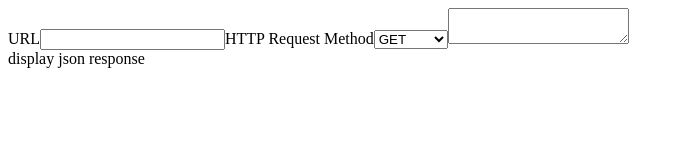
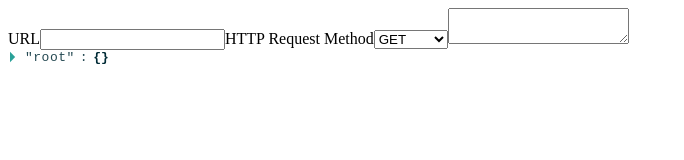
Before and after one commit to benwaples/resty, a React app: page / in a window 1280 px wide. Shown: the top 160 px of the page, without its empty margins (0-684 px from the left). Built offline with nearby package versions, Linux system fonts and the light colour scheme.

Commit message:
update json view

```diff
--- a/src/container/Resty.jsx
+++ b/src/container/Resty.jsx
@@ -15,13 +15,14 @@ export default class Resty extends Component {
 
   handleSubmit = async(event) => {
     event.preventDefault();
-
+    // eslint-disable-next-line max-len
+    if(this.state.history.includes({ url: this.state.url, method: this.state.method })) {
+      alert('already searched for');
+      return this.setState({ response, url: '' });
+    }
     const json = await fetchUrl(this.state.url, this.state.method);
     const response = await json.json();
-    // eslint-disable-next-line max-len
-    if(this.state.history.includes({ url: this.state.url, method: this.state.method })) {
-      this.setState({ response, url: '' });
-    } else {
+
     this.setState(state => ({
       response,
       history: [
@@ -30,19 +31,18 @@ export default class Resty extends Component {
       ],
       url: '',
     }));
-    }
+
   }
 
   handleClick = async(url, method) => {
-    console.log('it fires');
     const json = await fetchUrl(url, method);
     const response = await json.json();
-    console.log(json);
+
     this.setState(state => ({
       response,
       history: [
         ...state.history,
-        { url, method }
+        { url: state.url, method: state.method }
       ],
       url: '',
     }));
--- a/src/presentations/Display/Display.jsx
+++ b/src/presentations/Display/Display.jsx
@@ -1,8 +1,7 @@
 import React from 'react';
 import PropTypes from 'prop-types';
 import styles from './Display.css';
-import renderjson from 'renderjson';
-import HtmlToReactParser from 'html-to-react';
+import ReactJson from 'react-json-view';
 
 function Display({ response }) {
   // eslint-disable-next-line max-len
@@ -10,7 +9,10 @@ function Display({ response }) {
   // const html = renderjson;
   return (
     <div>
-      {`${display}`}
+      <ReactJson
+        src={response}
+        displayDataTypes={false}
+        displayObjectSize={false} />
     </div>
   );
 }
```
Lines whose indentation alone changed are shown as unchanged.
